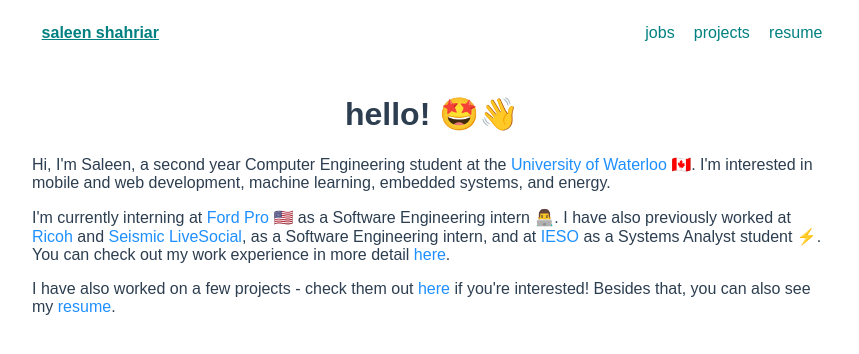
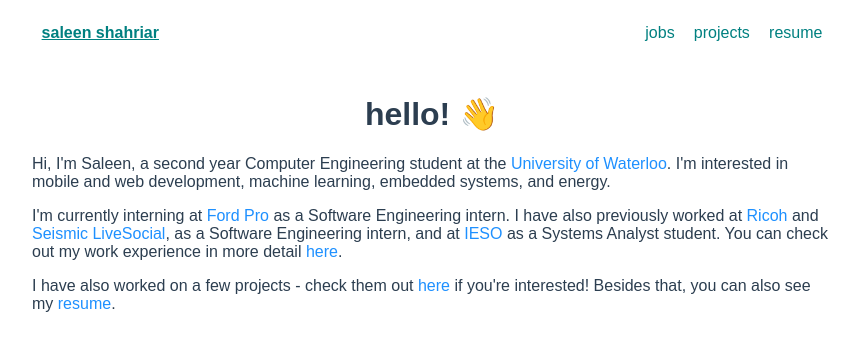
Before and after one commit to ssaleen/ssaleen.github.io, a Vue app: page / in a window 1280 px wide. Shown: the top 354 px of the page, without its empty margins (208-1067 px from the left). Built offline with nearby package versions, Linux system fonts and the light colour scheme.

Commit message:
added more formatting, removed emojis

```diff
--- a/src/App.vue
+++ b/src/App.vue
@@ -76,6 +76,9 @@ h2 {
 h3 {
   margin: 0 0 0;
 }
+h4 {
+  margin: 0 0 0;
+}
 
 a {
   color: dodgerblue;
--- a/src/views/HomeView.vue
+++ b/src/views/HomeView.vue
@@ -1,22 +1,22 @@
 <template>
   <div class="page">
-    <h1>hello! 🤩👋</h1>
+    <h1>hello! 👋</h1>
     <p>
       Hi, I'm Saleen, a second year Computer Engineering student at the
-      <a href="https://uwaterloo.ca/" target="_blank">University of Waterloo 🇨🇦</a>.
+      <a href="https://uwaterloo.ca/" target="_blank">University of Waterloo</a>.
       I'm interested in mobile and web development, machine learning, embedded systems, and energy.
     </p>
     <p>
       I'm currently interning at
-      <a href="https://fordpro.com/" target="_blank">Ford Pro 🇺🇸</a>
-      as a Software Engineering intern 👨‍💻.
+      <a href="https://fordpro.com/" target="_blank">Ford Pro</a>
+      as a Software Engineering intern.
       I have also previously worked at
       <a href="https://www.ricoh.ca/" target="_blank">Ricoh</a>
       and
       <a href="https://seismic.com/product-features/social-selling/" target="_blank">Seismic LiveSocial</a>,
       as a Software Engineering intern, and at
       <a href="https://www.ieso.ca/" target="_blank">IESO</a>
-      as a Systems Analyst student ⚡️.
+      as a Systems Analyst student.
       You can check out my work experience in more detail
       <router-link to="/jobs">here</router-link>.
     </p>
--- a/src/views/JobsView.vue
+++ b/src/views/JobsView.vue
@@ -1,24 +1,24 @@
 <template>
   <div class="page">
-    <h1>jobs 🤑💰</h1>
+    <h1>jobs</h1>
 
-    <h2>Software Engineering Intern @ <a href="http://fordpro.com/" target="_blank">Ford Pro</a></h2>
-    <h3>01/2022 - 04/2022</h3>
+    <h3>Software Engineering Intern @ <a href="http://fordpro.com/" target="_blank">Ford Pro</a></h3>
+    <h4>01/2022 - 04/2022</h4>
     <ul>
       <li>Vue.js</li>
       <li>Spring/Java</li>
       <li>JUnit</li>
     </ul>
 
-    <h2>Software Engineering Intern @ <a href="http://www.ricoh.ca/" target="_blank">Ricoh</a></h2>
-    <h3>05/2021 - 08/2021</h3>
+    <h3>Software Engineering Intern @ <a href="http://www.ricoh.ca/" target="_blank">Ricoh</a></h3>
+    <h4>05/2021 - 08/2021</h4>
     <ul>
       <li>Java</li>
       <li>SNMP</li>
     </ul>
 
-    <h2>Software Engineering Intern @ <a href="https://seismic.com/product-features/social-selling/" target="_blank">Seismic LiveSocial</a></h2>
-    <h3>09/2020 - 12/2020</h3>
+    <h3>Software Engineering Intern @ <a href="https://seismic.com/product-features/social-selling/" target="_blank">Seismic LiveSocial</a></h3>
+    <h4>09/2020 - 12/2020</h4>
     <ul>
       <li>React.js</li>
       <li>Angular</li>
@@ -29,8 +29,8 @@
       <li>Selenium</li>
     </ul>
 
-    <h2>Systems Analyst Intern @ <a href="http://www.ieso.ca/" target="_blank">IESO</a></h2>
-    <h3>01/2020 - 04/2020</h3>
+    <h3>Systems Analyst Intern @ <a href="http://www.ieso.ca/" target="_blank">IESO</a></h3>
+    <h4>01/2020 - 04/2020</h4>
     <ul>
       <li>Tableau</li>
       <li>SQL</li>
--- a/src/views/ProjectsView.vue
+++ b/src/views/ProjectsView.vue
@@ -1,26 +1,26 @@
 <template>
   <div class="page">
-    <h1>projects 🤓🧠</h1>
+    <h1>projects</h1>
 
-    <h2>Portfolio Website</h2>
+    <h3>Portfolio Website</h3>
     <p>Vue.js | 2022</p>
 
-    <h2>Home Security System</h2>
+    <h3>Home Security System</h3>
     <p>C, Mutex, Proteus, PCB/Circuit Design, Microcontrollers | 2021</p>
 
-    <h2>Multithreaded Web Crawler and Mapper</h2>
+    <h3>Multithreaded Web Crawler and Mapper</h3>
     <p>C, cURL, pthreads | 2021</p>
 
-    <h2>Multithreaded PNG Retrieval and Concatenation Tool</h2>
+    <h3>Multithreaded PNG Retrieval and Concatenation Tool</h3>
     <p>C, cURL, pthreads, binary i/o | 2021</p>
 
-    <h2>Graphical Mark Output</h2>
+    <h3>Graphical Mark Output</h3>
     <p>Java, Swing | 2019</p>
 
-    <h2>Guess Who</h2>
+    <h3>Guess Who</h3>
     <p>Java | 2018</p>
 
-    <h2>WAR Card Game</h2>
+    <h3>WAR Card Game</h3>
     <p>Python | 2017</p>
   </div>
 </template>
```
